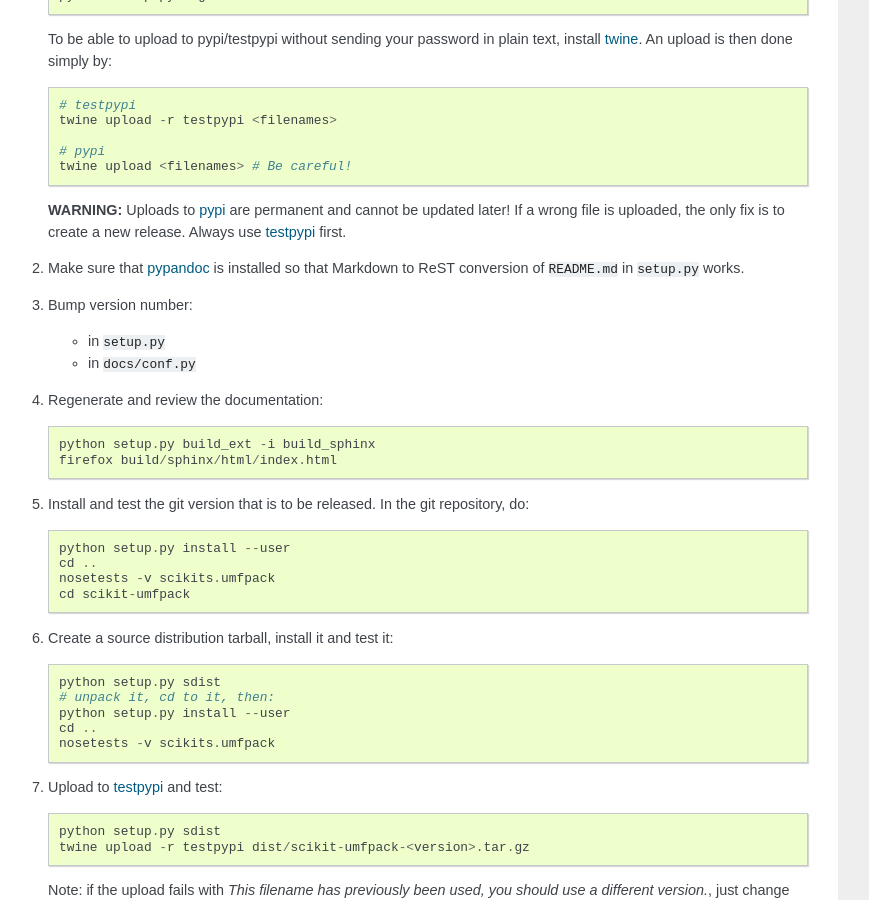
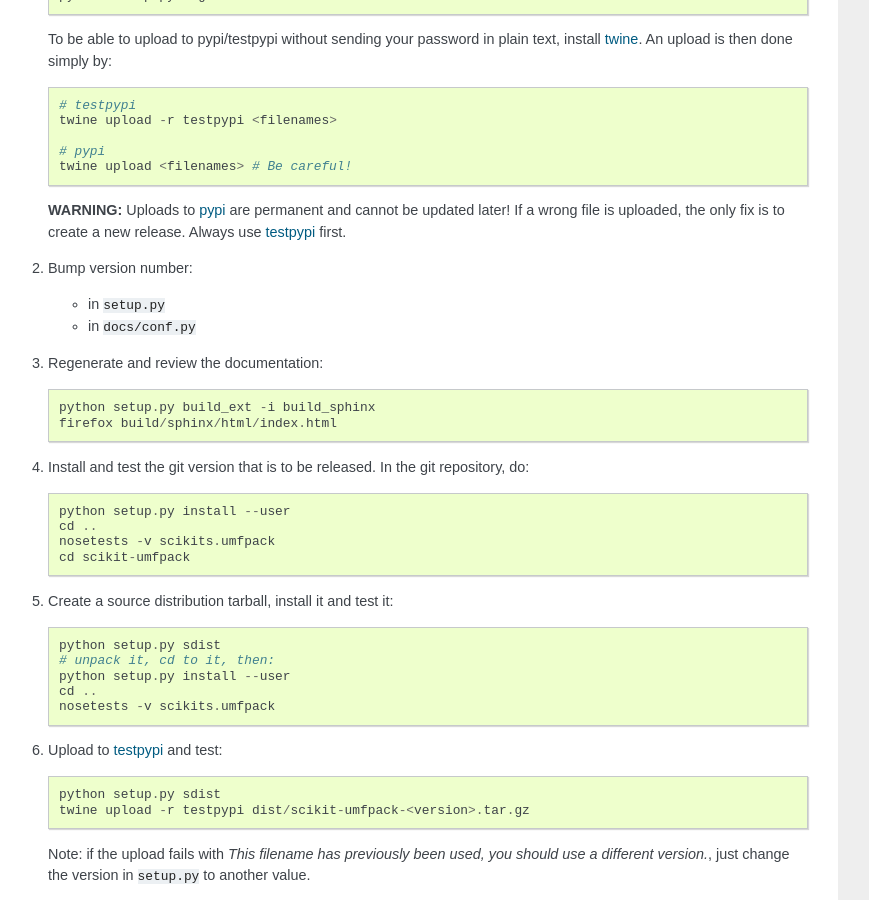
Before and after one commit to scikit-umfpack/scikit-umfpack, a Sphinx documentation site: the page built from docs/release.rst, in a window 1280 px wide and 900 px high, scrolled down 504 px. Shown: the whole window, without its empty margins (22-891 px from the left). Built offline with Sphinx 7.4.7, drawn with Linux system fonts in a browser that asks for light colours.

Commit message:
remove mentions of pypandoc

```diff
--- a/docs/links.inc
+++ b/docs/links.inc
@@ -11,6 +11,5 @@
 .. _pypi: https://pypi.python.org/pypi
 .. _testpypi: https://testpypi.python.org/pypi
 .. _twine: https://pypi.python.org/pypi/twine
-.. _pypandoc: https://pypi.python.org/pypi/pypandoc
 
 .. _virtualenv: https://virtualenv.pypa.io
--- a/docs/release.rst
+++ b/docs/release.rst
@@ -40,9 +40,6 @@
    **WARNING:** Uploads to `pypi`_ are permanent and cannot be updated later! If
    a wrong file is uploaded, the only fix is to create a new release. Always
    use `testpypi`_ first.
-
-#. Make sure that `pypandoc`_ is installed so that Markdown to ReST conversion
-   of ``README.md`` in ``setup.py`` works.
 
 #. Bump version number:
 
```
